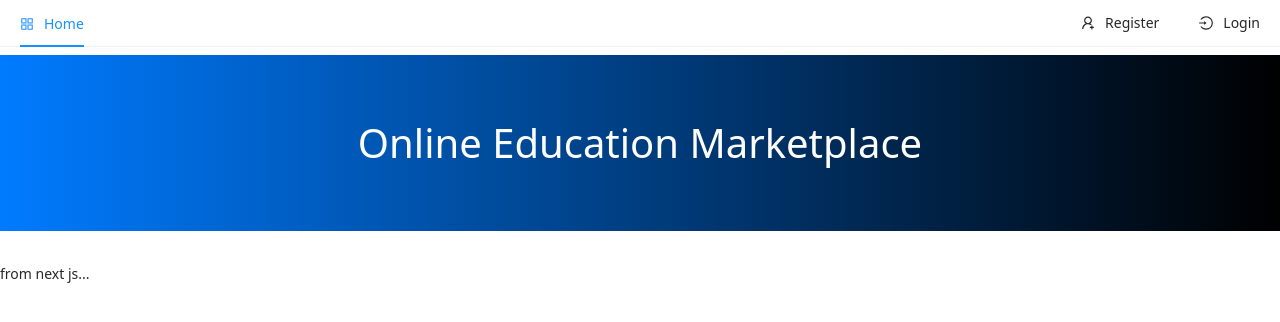
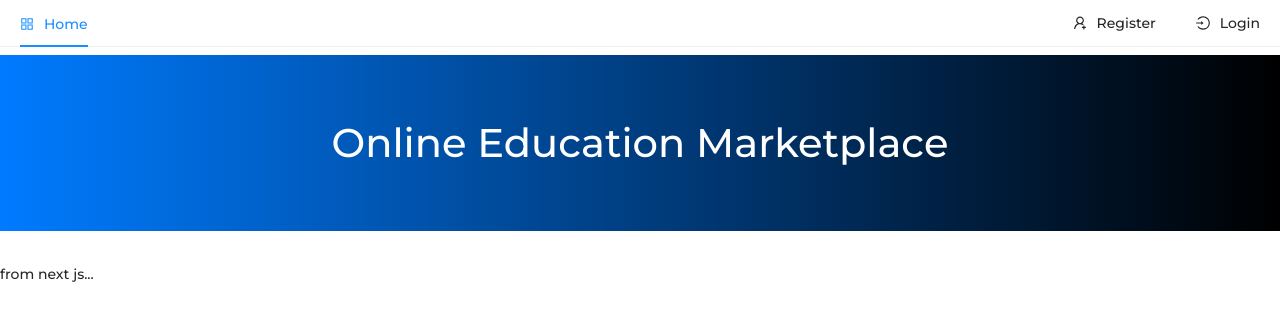
Before and after one commit to yulluone/E-Learning-Markeplace-Client, a Next.js app: page / in a window 1280 px wide. Shown: the top 322 px of the page. Built offline with nearby package versions, Linux system fonts and the light colour scheme.

Commit message:
markdown for course description in single course view implemented library used: react-markdown

```diff
--- a/package.json
+++ b/package.json
@@ -13,6 +13,7 @@
   "license": "ISC",
   "dependencies": {
     "@ant-design/icons": "4.5.0",
+    "@next/font": "^13.0.2",
     "antd": "4.13.1",
     "axios": "0.21.4",
     "bootstrap": "4.6.0",
@@ -22,6 +23,7 @@
     "react": "18.2.0",
     "react-dom": "18.2.0",
     "react-image-file-resizer": "0.4.8",
+    "react-markdown": "^8.0.3",
     "react-toastify": "8.1.0"
   },
   "devDependencies": {
--- a/pages/_app.js
+++ b/pages/_app.js
@@ -7,7 +7,6 @@ import "react-toastify/dist/ReactToastify.css";
 import { Provider } from "../context";
 
 function MyApp({ Component, pageProps }) {
-
   return (
     <Provider>
       <ToastContainer position="top-center" />
--- a/public/css/styles.css
+++ b/public/css/styles.css
@@ -1,8 +1,10 @@
+@import url("https://fonts.googleapis.com/css2?family=Montserrat:wght@500&display=swap");
+
+body {
+  font-family: "Montserrat", sans-serif;
+}
 * {
-  font-family: system-ui, -apple-system, BlinkMacSystemFont, "Segoe UI", Roboto,
-    Oxygen, Ubuntu, Cantarell, "Open Sans", "Helvetica Neue", sans-serif;
-
-
+  margin: 0;
 }
 .square {
   border-radius: 0px;
```
Also changed, not shown: pages/studio/course/view/[slug].js (+9 -2 lines), 1 other file (tests, documents, lock files or other folders).
